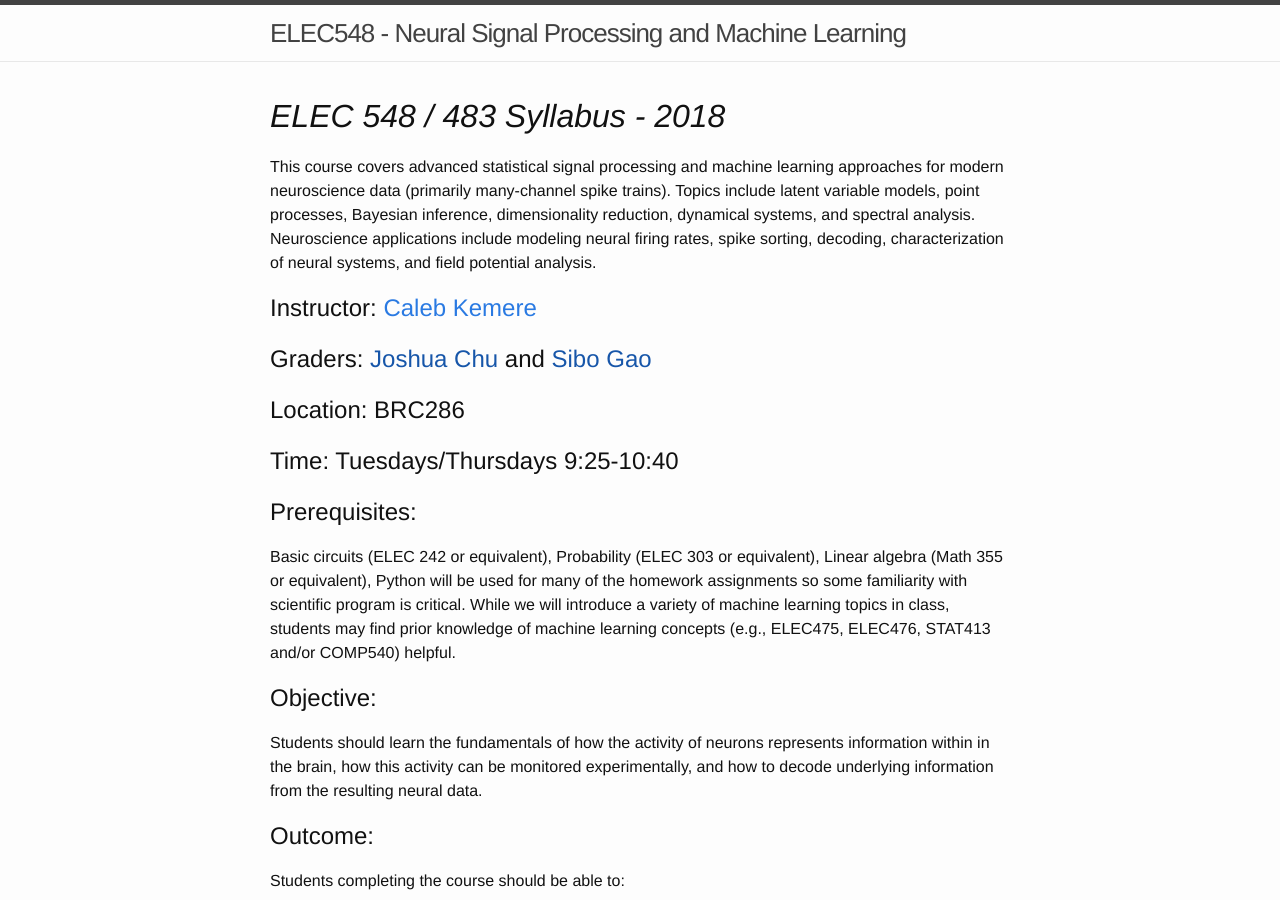
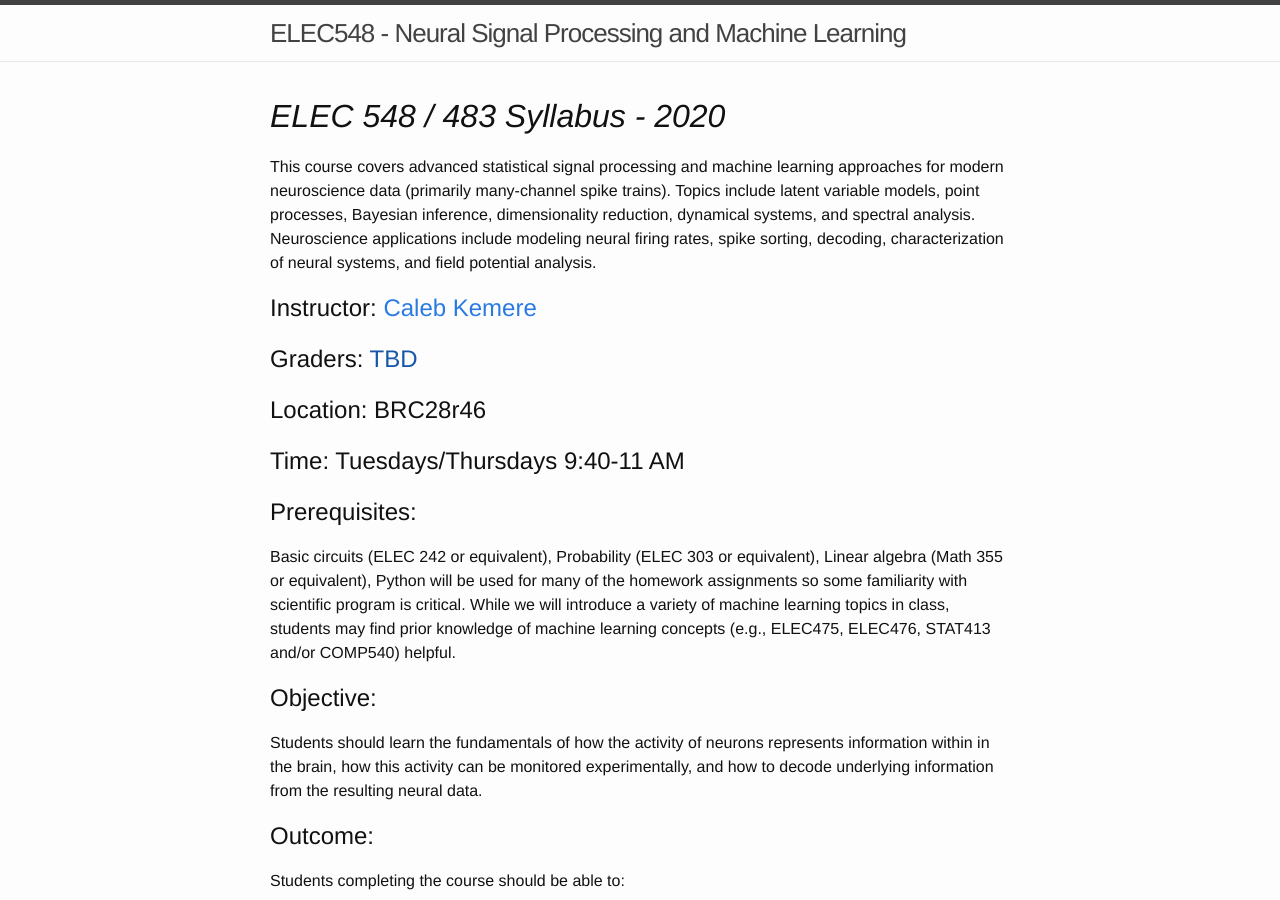
Before and after one commit to elec548/elec548.github.io, a Jekyll site: the page built from syllabus.md, in a window 1280 px wide and 900 px high. Built offline with Jekyll 4.4.1, drawn with Linux system fonts in a browser that asks for light colours.

Commit message:
Updated syllabus for 2020

```diff
--- a/syllabus.md
+++ b/syllabus.md
@@ -4,7 +4,7 @@ title: ELEC548 - Syllabus
 group: navigation
 ---
 
-# _ELEC 548 / 483 Syllabus - 2018_
+# _ELEC 548 / 483 Syllabus - 2020_
 
 This course covers advanced statistical signal processing and machine learning approaches for
 modern neuroscience data (primarily many-channel spike trains).  Topics include latent variable
@@ -14,11 +14,11 @@ sorting, decoding, characterization of neural systems, and field potential analy
 
 ## Instructor: [Caleb Kemere](http://rnel.rice.edu/people/calebkemere)
 
-## Graders: [Joshua Chu]() and [Sibo Gao]()
+## Graders: [TBD]()
 
-## Location: BRC286
+## Location: BRC28r46
 
-## Time: Tuesdays/Thursdays 9:25-10:40
+## Time: Tuesdays/Thursdays 9:40-11 AM
 
 ## Prerequisites:
 Basic circuits (ELEC 242 or equivalent), Probability (ELEC 303 or equivalent), Linear algebra
```
